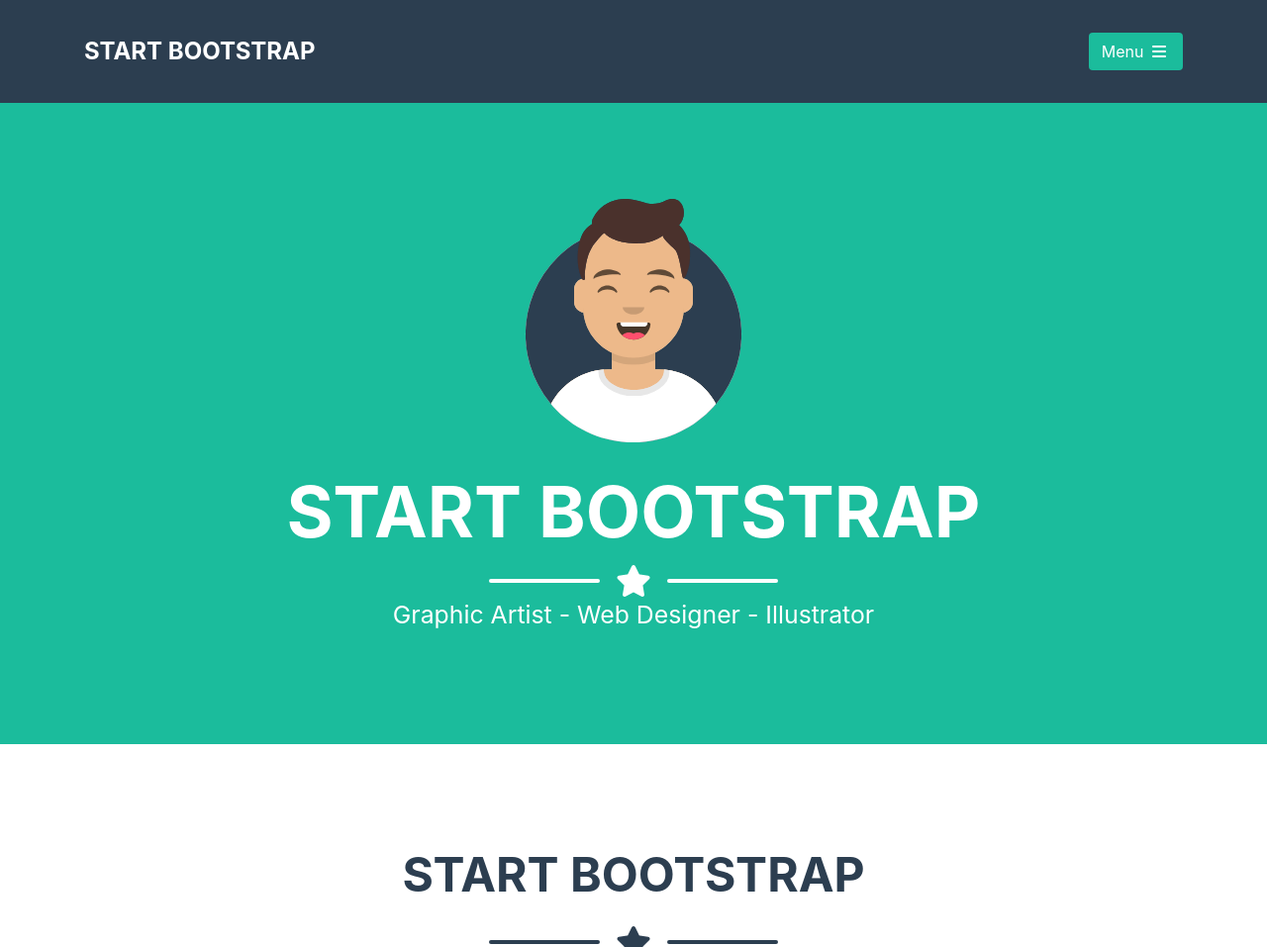
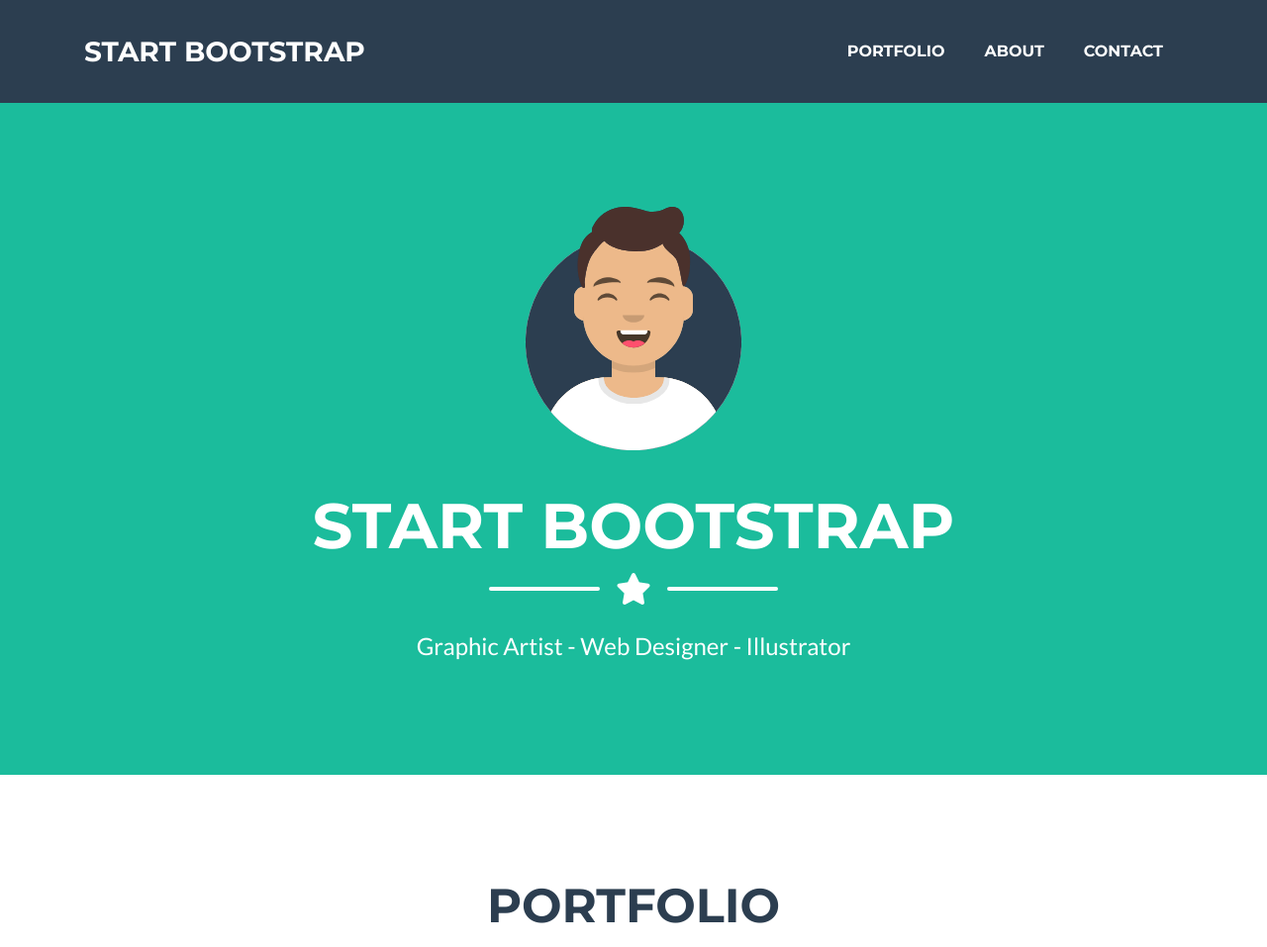
Before and after one commit to MahdiMajdian/StartBootstrap-replica, a plain HTML site: page index.html in a window 1280 px wide. Shown: the top 957 px of the page at 99% size. Drawn offline with nearby package versions, Linux system fonts and the light colour scheme.

Commit message:
portfolio section improved, fonts added and margins adjusted

```diff
--- a/index.html
+++ b/index.html
@@ -9,20 +9,38 @@
 		<link rel="stylesheet" href="style.css" />
 		<!-- Font Awesome -->
 		<script src="https://kit.fontawesome.com/13e30f32fe.js" crossorigin="anonymous"></script>
+		<!-- Montserrat Font link -->
+		<link rel="preconnect" href="https://fonts.gstatic.com" />
+		<link href="https://fonts.googleapis.com/css2?family=Montserrat:wght@300;400;500;600;700;800&display=swap" rel="stylesheet" />
+		<!-- Lato Font link -->
+		<link rel="preconnect" href="https://fonts.gstatic.com" />
+		<link href="https://fonts.googleapis.com/css2?family=Lato:wght@300;400;700&family=Montserrat:wght@300;400;500;600;700;800&display=swap" rel="stylesheet" />
+
 		<title>Hello, world!</title>
 	</head>
 	<body>
 		<div class="container-fluid w-100 h-100 p-0 m-0">
-			<nav class="navbar navbar-expand-lg bg-nav w-100 fixed-top flex-column justify-content-between text-white py-4 px-3">
+			<nav class="navbar navbar-expand-lg bg-nav w-100 fixed-top navbar-shrink flex-column justify-content-between text-white py-4 px-3">
 				<div class="container" style="height: 3.5rem">
 					<div class="title">
-						<a style="font-size: 1.5rem; font-weight: bold" class="navbar-brand text-white">START BOOTSTRAP</a>
+						<a style="font-size: 1.75rem; font-weight: bold" class="navbar-brand text-white">START BOOTSTRAP</a>
 					</div>
-					<div class="menu">
-						<button class="btn btn-pistachio rounded" type="button" data-toggle="collapse" data-target="#collapseExample" aria-expanded="false" aria-controls="collapseExample">
+					<div class="menu d-flex justify-content-end align-items-center">
+						<button class="btn btn-pistachio rounded-lg d-sm-block d-lg-none" type="button" data-toggle="collapse" data-target="#collapseExample" aria-expanded="false" aria-controls="collapseExample">
 							Menu
 							<i class="fa fa-bars px-1"></i>
 						</button>
+						<ul class="list-unstyled m-0 d-none d-lg-flex">
+							<li>
+								<a class="p-3 mx-1 text-white" style="font-size: 1rem; font-weight: bold" href="#">PORTFOLIO</a>
+							</li>
+							<li>
+								<a class="p-3 mx-1 text-white" style="font-size: 1rem; font-weight: bold" href="#">ABOUT</a>
+							</li>
+							<li>
+								<a class="p-3 mx-1 text-white" style="font-size: 1rem; font-weight: bold" href="#">CONTACT</a>
+							</li>
+						</ul>
 					</div>
 				</div>
 				<div class="collapse w-100 bg-nav" id="collapseExample">
@@ -41,20 +59,20 @@
 					</div>
 				</div>
 			</nav>
-			<header class="header bg-pistachio d-flex flex-column align-items-center justify-content-center" style="padding-top: 12rem">
-				<img src="Images/avataaars.svg" class="header-avatar" alt="" />
-				<p style="font-size: 4.5rem; font-weight: bold" class="text-white m-0 mt-3">START BOOTSTRAP</p>
-				<div class="d-flex align-items-center text-white">
+			<header class="header bg-pistachio d-flex flex-column align-items-center justify-content-center" style="padding-top: 12.5rem; padding-bottom: 6rem">
+				<img src="Images/avataaars.svg" class="header-avatar mb-5" alt="" />
+				<h1 style="font-size: 4rem; font-weight:700; line-height: 3.5rem" class="text-white m-0">START BOOTSTRAP</h1>
+				<div class="d-flex align-items-center text-white mb-4" style="margin-top: 1.25rem">
 					<span class="line-white mr-3"></span>
 					<i class="fa fa-star" style="font-size: 2rem"></i>
 					<span class="line-white ml-3"></span>
 				</div>
-				<p style="font-size: 1.55rem; font-weight: 400; margin-bottom: 7rem" class="text-white">Graphic Artist - Web Designer - Illustrator</p>
+				<p style="font-family: 'Lato'; font-size: 1.5rem; font-weight: 500" class="text-white">Graphic Artist - Web Designer - Illustrator</p>
 			</header>
 			<main>
 				<section class="section" id="portfolio">
 					<div class="container w-100 h-100 d-flex flex-column align-items-center">
-						<p style="font-size: 3rem; font-weight: bold" class="text-nav m-0">START BOOTSTRAP</p>
+						<p style="font-size: 3rem; font-weight: bold" class="text-nav m-0">PORTFOLIO</p>
 						<div class="d-flex align-items-center text-nav mt-3 mb-4">
 							<span class="line-nav mr-3"></span>
 							<i class="fa fa-star" style="font-size: 2rem"></i>
@@ -65,24 +83,25 @@
 								<img src="Images/portfolio.png" class="img-fluid rounded" alt="" />
 							</div>
 							<div class="col-lg-4 col-md-6 col-sm-12 mb-5">
-								<img src="Images/portfolio.png" class="img-fluid rounded" alt="" />
+								<img src="Images/portfolio2.png" class="img-fluid rounded" alt="" />
 							</div>
 							<div class="col-lg-4 col-md-6 col-sm-12 mb-5">
 								<img src="Images/portfolio.png" class="img-fluid rounded por" alt="" />
 							</div>
 
 							<div class="col-lg-4 col-md-6 col-sm-12 mb-5">
-								<img src="Images/portfolio.png" class="img-fluid rounded" alt="" />
+								<img src="Images/portfolio2.png" class="img-fluid rounded" alt="" />
 							</div>
 							<div class="col-lg-4 col-md-6 col-sm-12 mb-5">
 								<img src="Images/portfolio.png" class="img-fluid rounded" alt="" />
 							</div>
 							<div class="col-lg-4 col-md-6 col-sm-12 mb-5">
-								<img src="Images/portfolio.png" class="img-fluid rounded" alt="" />
+								<img src="Images/portfolio2.png" class="img-fluid rounded" alt="" />
 							</div>
 						</div>
 					</div>
 				</section>
+
 			</main>
 		</div>
 
--- a/style.css
+++ b/style.css
@@ -2,6 +2,7 @@
 	padding: 0;
 	margin: 0;
 	box-sizing: border-box;
+    font-family: 'Montserrat', sans-serif;
 }
 html,
 body {
@@ -10,6 +11,12 @@ body {
 }
 a {
 	text-decoration: none;
+}
+a:visited{
+    color: none;
+}
+a:hover{
+    text-decoration: none;
 }
 .bg-nav {
 	background-color: #2c3e50;
```
Also changed, not shown: Images/portfolio2.png (added).
